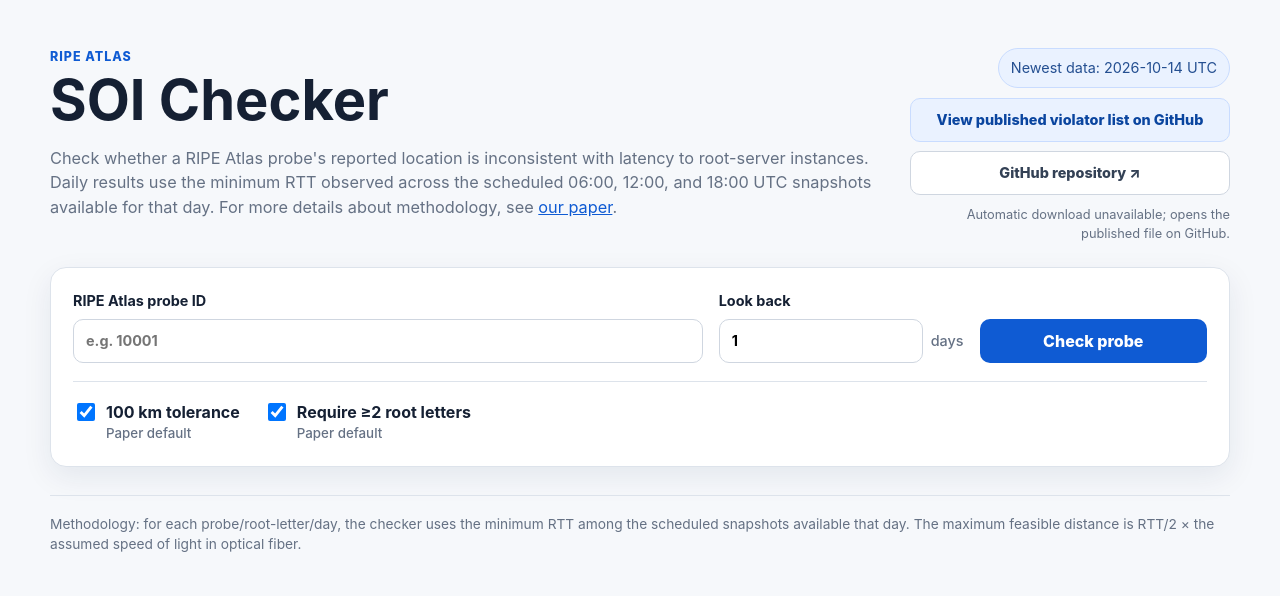
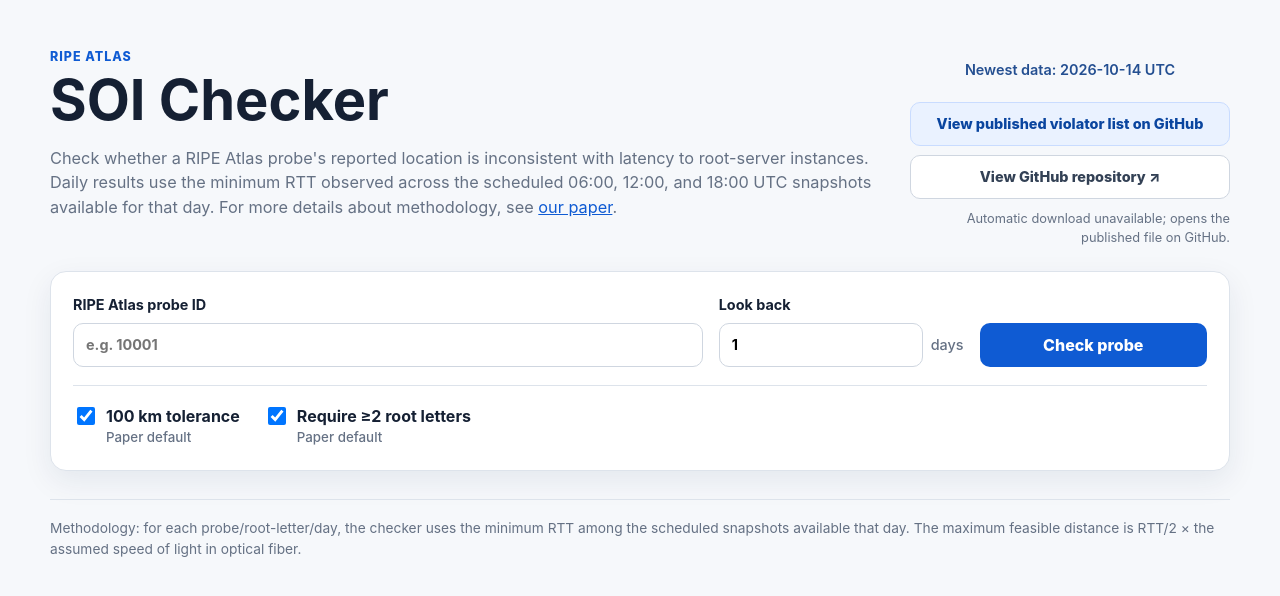
Before and after one commit to kizhikevich/violating_ripe_probes, a plain HTML site: page interactive_checker/site/index.html in a window 1280 px wide. Drawn offline with nearby package versions, Linux system fonts and the light colour scheme; no server answers.

Commit message:
Add files via upload

```diff
--- a/interactive_checker/site/index.html
+++ b/interactive_checker/site/index.html
@@ -5,7 +5,7 @@
   <meta name="viewport" content="width=device-width, initial-scale=1" />
   <meta name="description" content="RIPE Atlas SOI Checker" />
   <title>RIPE Atlas SOI Checker</title>
-  <link rel="stylesheet" href="styles.css?v=20261014-2" />
+  <link rel="stylesheet" href="styles.css?v=20261014-3" />
 </head>
 <body>
   <main class="page-shell">
@@ -40,7 +40,7 @@
             target="_blank"
             rel="noopener noreferrer"
           >
-            GitHub repository &#8599;
+            View GitHub repository &#8599;
           </a>
         </div>
         <span id="download-violators-status" class="download-status" role="status" aria-live="polite">
--- a/interactive_checker/site/styles.css
+++ b/interactive_checker/site/styles.css
@@ -126,8 +126,23 @@
   gap: 10px;
 }
 
+/* A full-width, non-interactive status row, matching the link rows' footprint. */
 .header-actions .data-status {
-  align-self: flex-end;
+  align-self: stretch;
+  display: flex;
+  align-items: center;
+  justify-content: center;
+  width: 100%;
+  min-height: 44px;
+  padding: 9px 12px;
+  border: none;
+  border-radius: 0;
+  background: transparent;
+  color: #244f91;
+  font-size: 0.9rem;
+  font-weight: 600;
+  text-align: center;
+  cursor: default;
 }
 
 .header-links {
@@ -313,7 +328,7 @@
   .page-shell { width: min(100% - 20px, 1180px); padding-top: 24px; }
   .hero { display: block; }
   .header-actions { width: 100%; margin-top: 20px; }
-  .header-actions .data-status { align-self: flex-start; }
+  .header-actions .data-status { align-self: stretch; }
   .download-status { text-align: left; }
   .controls-grid { grid-template-columns: 1fr; }
   .metric-grid, .metric-grid.compact { grid-template-columns: repeat(2, minmax(0, 1fr)); }
```
